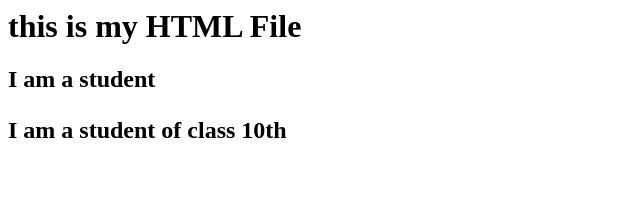
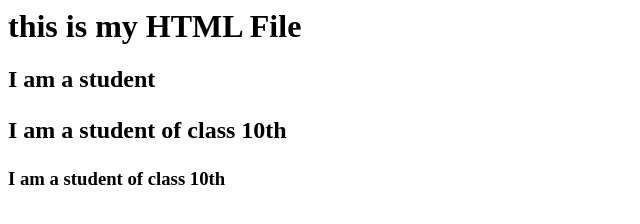
Before and after one commit to sahilhoney14/Java_Exercises, a plain HTML site: page array/index.html in a window 1280 px wide. Shown: the whole page, without its empty margins (0-640 px from the left). Drawn offline with Linux system fonts and the light colour scheme.

Commit message:
write third line in html folder

```diff
--- a/array/index.html
+++ b/array/index.html
@@ -2,3 +2,4 @@
 <h2>I am a student
     <p>I am a student of class 10th</p>
 </h2>
+<h3> I am a student of class 10th</h3>
```
